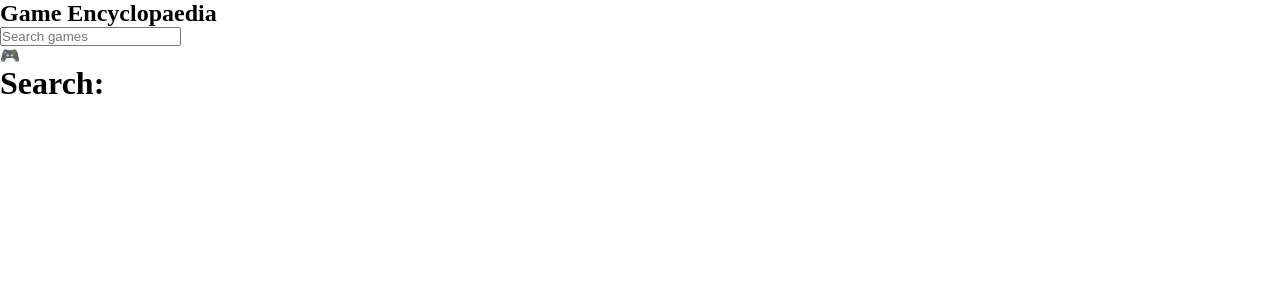
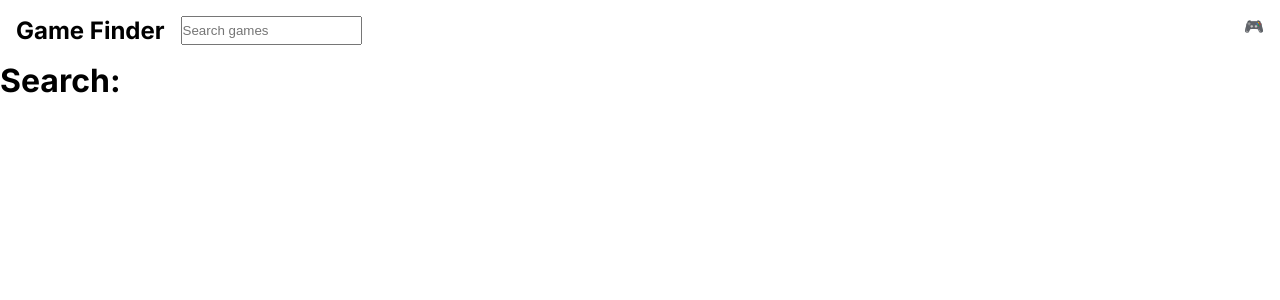
Before and after one commit to Lexicon-frontend-2024-2025/react-repetition-spel-api, a Next.js app: page /search in a window 1280 px wide. Shown: the top 300 px of the page. Built offline with nearby package versions, Linux system fonts and the light colour scheme.

Commit message:
some styling

```diff
--- a/app/globals.css
+++ b/app/globals.css
@@ -1,3 +1,4 @@
+@import url('https://fonts.googleapis.com/css2?family=Inter:ital,opsz,wght@0,14..32,100..900;1,14..32,100..900&display=swap');
 :root {
   --background: #ffffff;
   --foreground: #171717;
@@ -7,6 +8,7 @@ html,
 body {
   max-width: 100vw;
   overflow-x: hidden;
+  font-family: "Inter", sans-serif;
 }
 
 
--- /dev/null
+++ b/components/header.module.css
@@ -0,0 +1,11 @@
+header.header {
+    display: flex;
+    flex-direction: row;
+    justify-content: space-between;
+    padding: 1rem;
+}
+
+header.header section {
+    display: flex;
+    gap: 1rem;
+}
--- a/components/header.tsx
+++ b/components/header.tsx
@@ -1,4 +1,5 @@
 "use client";
+import styles from "./header.module.css";
 import { useRouter } from 'next/navigation';
 import React, { useState } from 'react'
 
@@ -15,8 +16,9 @@ export default function Header() {
         }
     }
     return (
-        <header>
-            <h2>Game Encyclopaedia</h2>
+        <header className={styles.header}>
+            <section>
+                <h2>Game Finder</h2>
                 <input
                     type='text'
                     placeholder='Search games'
@@ -24,6 +26,7 @@ export default function Header() {
                     onKeyDown={handleKeyDown}
                     onChange={(e) => setSearchQuery(e.target.value)}
                 />
+            </section>
             <p>🎮</p>
         </header>
     )
```
Lines whose indentation alone changed are shown as unchanged.
